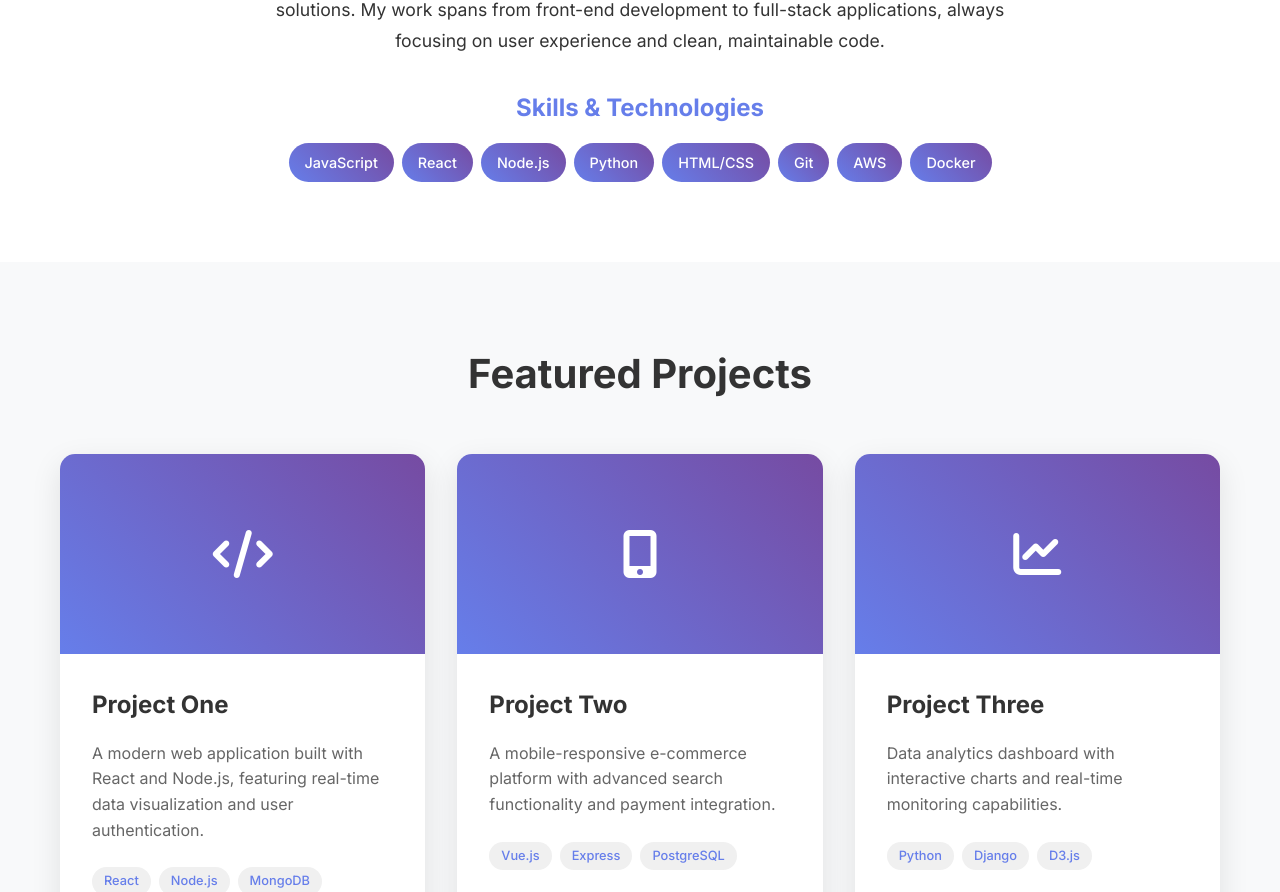
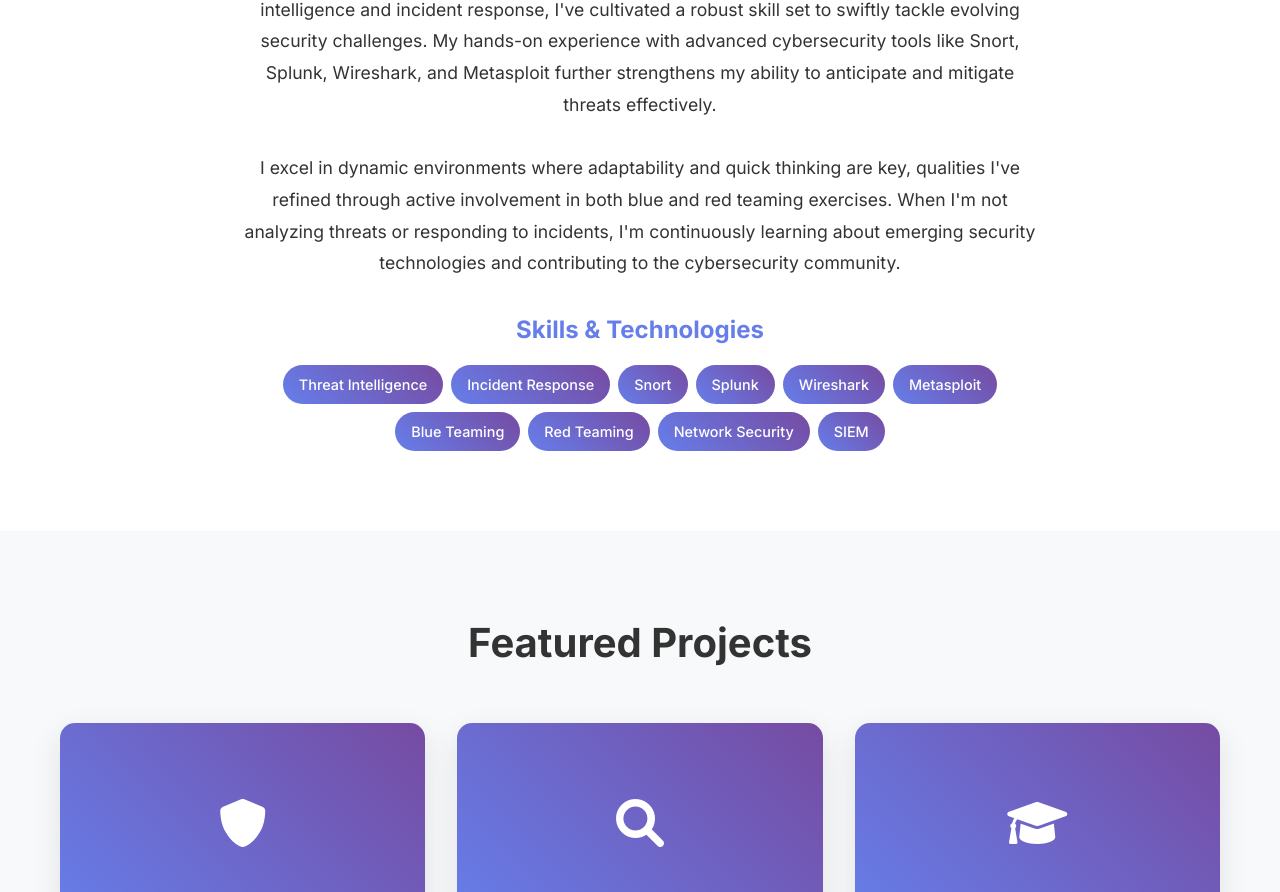
Before and after one commit to CadeGray01/portfolio-website, a plain HTML site: page index.html in a window 1280 px wide. Shown: the part 1030-1922 px from the top of the page. Drawn offline with Linux system fonts and the light colour scheme.

Commit message:
Update portfolio content with cybersecurity focus and contact information

```diff
--- a/index.html
+++ b/index.html
@@ -42,9 +42,10 @@
         <div class="hero-container">
             <div class="hero-content">
                 <h1 class="hero-title">Hi, I'm <span class="highlight">Cade Gray</span></h1>
-                <p class="hero-subtitle">Full-Stack Developer & Creative Technologist</p>
+                <p class="hero-subtitle">Cybersecurity Professional & Threat Intelligence Specialist</p>
                 <p class="hero-description">
-                    I build innovative digital experiences that combine cutting-edge technology with elegant design.
+                    I'm a proactive cybersecurity professional with expertise in threat intelligence and incident response.
+                    I specialize in anticipating and mitigating evolving security challenges through hands-on experience with advanced security tools.
                 </p>
                 <div class="hero-buttons">
                     <a href="#projects" class="btn btn-primary">View My Work</a>
@@ -54,7 +55,7 @@
             <div class="hero-image">
                 <div class="profile-card">
                     <div class="profile-image">
-                        <i class="fas fa-user-circle"></i>
+                        <i class="fas fa-shield-alt"></i>
                     </div>
                 </div>
             </div>
@@ -68,21 +69,29 @@
             <div class="about-content">
                 <div class="about-text">
                     <p>
-                        I'm a passionate developer with expertise in creating modern web applications and digital solutions.
-                        My work spans from front-end development to full-stack applications, always focusing on user experience
-                        and clean, maintainable code.
+                        As a proactive cybersecurity professional with a keen focus and background in threat intelligence and incident response,
+                        I've cultivated a robust skill set to swiftly tackle evolving security challenges. My hands-on experience with advanced
+                        cybersecurity tools like Snort, Splunk, Wireshark, and Metasploit further strengthens my ability to anticipate and
+                        mitigate threats effectively.
+                    </p>
+                    <p>
+                        I excel in dynamic environments where adaptability and quick thinking are key, qualities I've refined through active
+                        involvement in both blue and red teaming exercises. When I'm not analyzing threats or responding to incidents,
+                        I'm continuously learning about emerging security technologies and contributing to the cybersecurity community.
                     </p>
                     <div class="skills">
                         <h3>Skills & Technologies</h3>
                         <div class="skill-tags">
-                            <span class="skill-tag">JavaScript</span>
-                            <span class="skill-tag">React</span>
-                            <span class="skill-tag">Node.js</span>
-                            <span class="skill-tag">Python</span>
-                            <span class="skill-tag">HTML/CSS</span>
-                            <span class="skill-tag">Git</span>
-                            <span class="skill-tag">AWS</span>
-                            <span class="skill-tag">Docker</span>
+                            <span class="skill-tag">Threat Intelligence</span>
+                            <span class="skill-tag">Incident Response</span>
+                            <span class="skill-tag">Snort</span>
+                            <span class="skill-tag">Splunk</span>
+                            <span class="skill-tag">Wireshark</span>
+                            <span class="skill-tag">Metasploit</span>
+                            <span class="skill-tag">Blue Teaming</span>
+                            <span class="skill-tag">Red Teaming</span>
+                            <span class="skill-tag">Network Security</span>
+                            <span class="skill-tag">SIEM</span>
                         </div>
                     </div>
                 </div>
@@ -97,57 +106,57 @@
             <div class="projects-grid">
                 <div class="project-card">
                     <div class="project-image">
-                        <i class="fas fa-code"></i>
+                        <i class="fas fa-shield-alt"></i>
                     </div>
                     <div class="project-content">
-                        <h3>Project One</h3>
-                        <p>A modern web application built with React and Node.js, featuring real-time data visualization and user authentication.</p>
+                        <h3>Blue Team CLI Toolkit</h3>
+                        <p>Modular command-line tool for log parsing, IOC enrichment, IR playbook generation, and alert simulation – built with Typer for blue team operations.</p>
                         <div class="project-tech">
-                            <span class="tech-tag">React</span>
-                            <span class="tech-tag">Node.js</span>
-                            <span class="tech-tag">MongoDB</span>
+                            <span class="tech-tag">Python</span>
+                            <span class="tech-tag">Typer</span>
+                            <span class="tech-tag">Blue Team</span>
                         </div>
                         <div class="project-links">
-                            <a href="#" class="project-link"><i class="fas fa-external-link-alt"></i> Live Demo</a>
-                            <a href="#" class="project-link"><i class="fab fa-github"></i> Code</a>
+                            <a href="https://github.com/CadeGray01/blue-team-cli-toolkit" class="project-link"><i class="fas fa-external-link-alt"></i> View Project</a>
+                            <a href="https://github.com/CadeGray01/blue-team-cli-toolkit" class="project-link"><i class="fab fa-github"></i> Code</a>
                         </div>
                     </div>
                 </div>
 
                 <div class="project-card">
                     <div class="project-image">
-                        <i class="fas fa-mobile-alt"></i>
+                        <i class="fas fa-search"></i>
                     </div>
                     <div class="project-content">
-                        <h3>Project Two</h3>
-                        <p>A mobile-responsive e-commerce platform with advanced search functionality and payment integration.</p>
+                        <h3>Custom SIEM Rules with MITRE Mapping</h3>
+                        <p>A curated set of custom SIEM detection rules mapped to MITRE ATT&CK tactics, including Sigma YAML, Splunk SPL, test logs, and detection results for threat hunting.</p>
                         <div class="project-tech">
-                            <span class="tech-tag">Vue.js</span>
-                            <span class="tech-tag">Express</span>
-                            <span class="tech-tag">PostgreSQL</span>
+                            <span class="tech-tag">SIEM</span>
+                            <span class="tech-tag">MITRE ATT&CK</span>
+                            <span class="tech-tag">Splunk</span>
                         </div>
                         <div class="project-links">
-                            <a href="#" class="project-link"><i class="fas fa-external-link-alt"></i> Live Demo</a>
-                            <a href="#" class="project-link"><i class="fab fa-github"></i> Code</a>
+                            <a href="https://github.com/CadeGray01/custom-siem-rules-with-mitre-mapping" class="project-link"><i class="fas fa-external-link-alt"></i> View Project</a>
+                            <a href="https://github.com/CadeGray01/custom-siem-rules-with-mitre-mapping" class="project-link"><i class="fab fa-github"></i> Code</a>
                         </div>
                     </div>
                 </div>
 
                 <div class="project-card">
                     <div class="project-image">
-                        <i class="fas fa-chart-line"></i>
+                        <i class="fas fa-graduation-cap"></i>
                     </div>
                     <div class="project-content">
-                        <h3>Project Three</h3>
-                        <p>Data analytics dashboard with interactive charts and real-time monitoring capabilities.</p>
+                        <h3>TryHackMe Learning Path</h3>
+                        <p>A comprehensive TryHackMe learning path with organized sections on Introductory Rooms, Linux Fundamentals, Networking, Forensics, CTF challenges, and Scripting.</p>
                         <div class="project-tech">
-                            <span class="tech-tag">Python</span>
-                            <span class="tech-tag">Django</span>
-                            <span class="tech-tag">D3.js</span>
+                            <span class="tech-tag">TryHackMe</span>
+                            <span class="tech-tag">Linux</span>
+                            <span class="tech-tag">Networking</span>
                         </div>
                         <div class="project-links">
-                            <a href="#" class="project-link"><i class="fas fa-external-link-alt"></i> Live Demo</a>
-                            <a href="#" class="project-link"><i class="fab fa-github"></i> Code</a>
+                            <a href="https://github.com/CadeGray01/TryHackMe-Learning-Path-From-Beginner-to-Expert" class="project-link"><i class="fas fa-external-link-alt"></i> View Project</a>
+                            <a href="https://github.com/CadeGray01/TryHackMe-Learning-Path-From-Beginner-to-Expert" class="project-link"><i class="fab fa-github"></i> Code</a>
                         </div>
                     </div>
                 </div>
@@ -165,21 +174,21 @@
                         <i class="fas fa-envelope"></i>
                         <div>
                             <h3>Email</h3>
-                            <p>hello@cade-gray.com</p>
+                            <p>graycade01@gmail.com</p>
                         </div>
                     </div>
                     <div class="contact-item">
                         <i class="fab fa-github"></i>
                         <div>
                             <h3>GitHub</h3>
-                            <p>github.com/cadegray</p>
+                            <p>github.com/CadeGray01</p>
                         </div>
                     </div>
                     <div class="contact-item">
                         <i class="fab fa-linkedin"></i>
                         <div>
                             <h3>LinkedIn</h3>
-                            <p>linkedin.com/in/cadegray</p>
+                            <p>linkedin.com/in/cade-gray-0b289a303</p>
                         </div>
                     </div>
                 </div>
```
Also changed, not shown: README.md.
